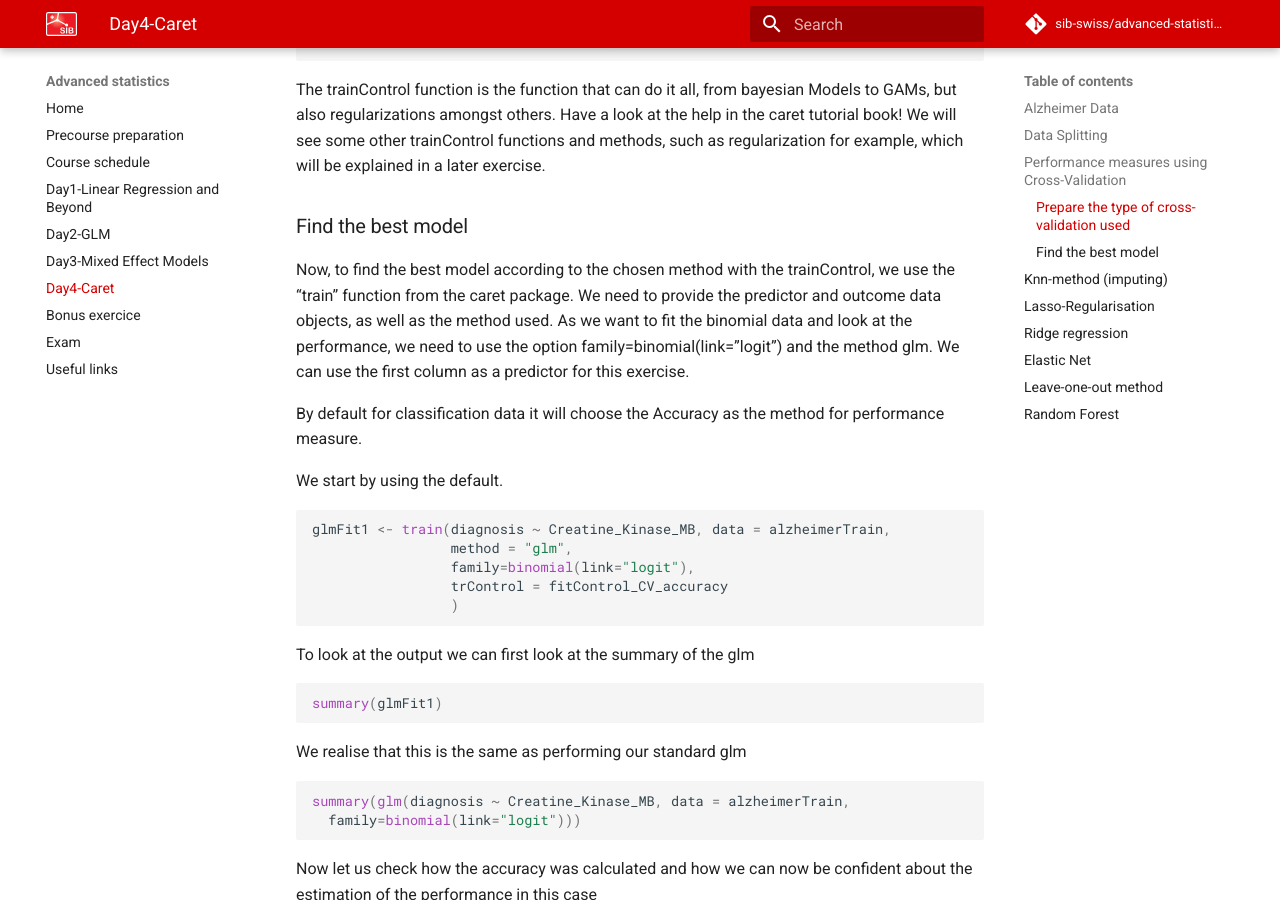
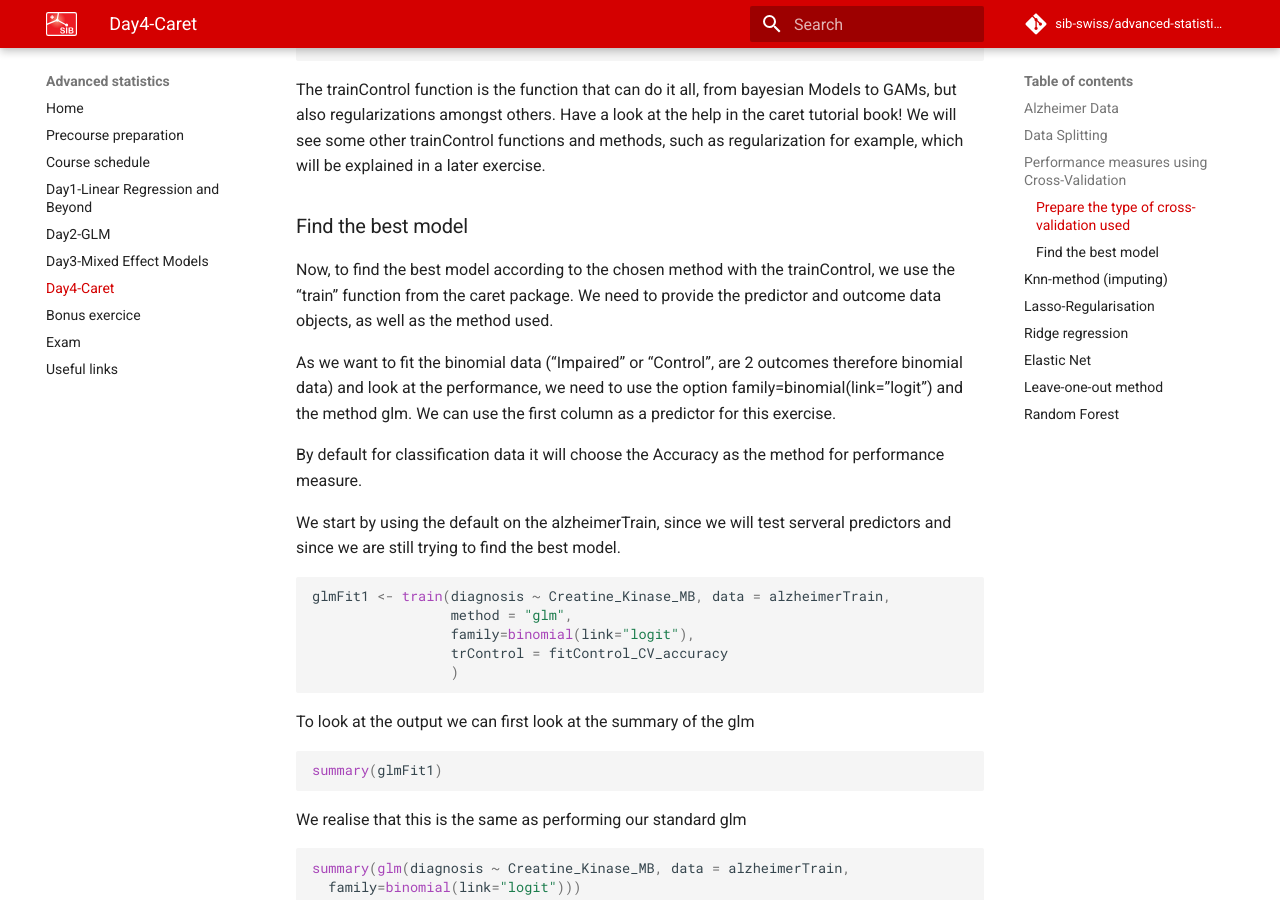
Before and after one commit to sib-swiss/advanced-statistics, an MkDocs documentation site: the page built from docs/day4_new.md, in a window 1280 px wide and 900 px high, scrolled down 3632 px. Built offline with MkDocs 1.6.1 and Material for MkDocs 9.7.7, drawn with Linux system fonts in a browser that asks for light colours; comment, search, counter and statistics services are not loaded.

Commit message:
version2026

````diff
--- a/docs/day4_new.md
+++ b/docs/day4_new.md
@@ -158,11 +158,13 @@ The trainControl function is the function that can do it all, from bayesian Mode
 ### Find the best model
 
 Now, to find the best model according to the chosen method with the trainControl, we use the "train" function from the caret package.
-We need to provide the predictor and outcome data objects, as well as the method used. As we want to fit the binomial data and look at the performance, we need to use the option family=binomial(link="logit") and the method glm. We can use the first column as a predictor for this exercise.
+We need to provide the predictor and outcome data objects, as well as the method used.
+
+As we want to fit the binomial data ("Impaired" or "Control", are 2 outcomes therefore binomial data) and look at the performance, we need to use the option family=binomial(link="logit") and the method glm. We can use the first column as a predictor for this exercise.
 
 By default for classification data it will choose the Accuracy as the method for performance measure.
 
-We start by using the default.
+We start by using the default on the alzheimerTrain, since we will test serveral predictors and since we are still trying to find the best model.
 
 ```r
 glmFit1 <- train(diagnosis ~ Creatine_Kinase_MB, data = alzheimerTrain,
````
